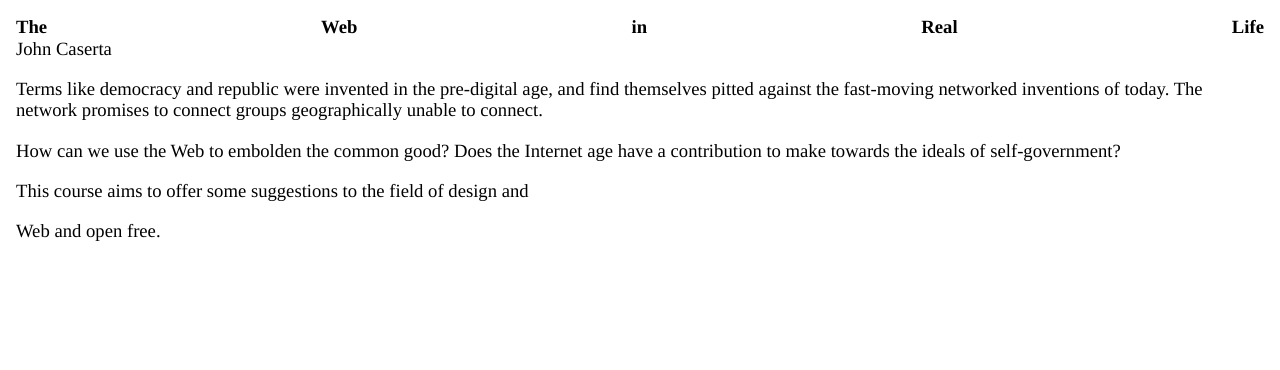
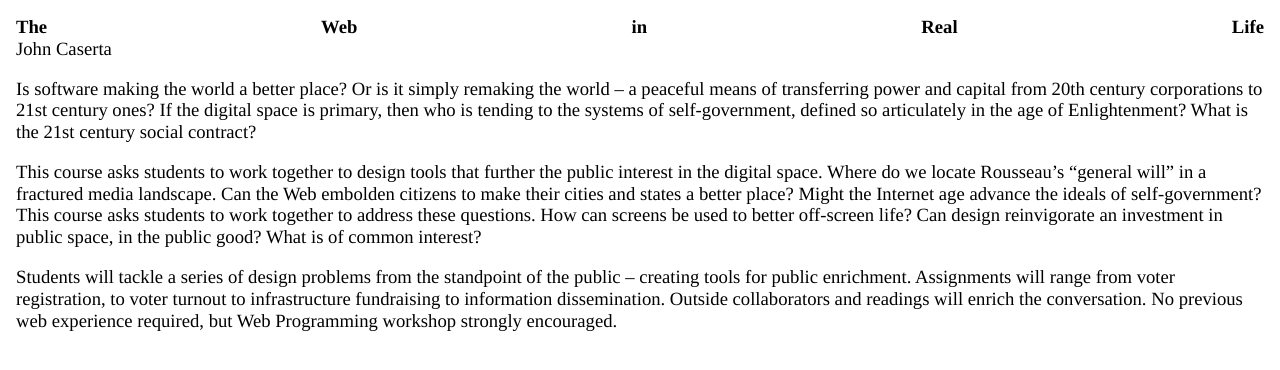
Before and after one commit to thedesignoffice/babybindery, a Jekyll site: the page built from _posts/2017-03-22-course-descript.md, in a window 1280 px wide. Shown: the top 370 px of the page. Built offline with Jekyll 4.4.1, drawn with Linux system fonts in a browser that asks for light colours.

Commit message:
descriptor

```diff
--- a/_posts/2017-03-22-course-descript.md
+++ b/_posts/2017-03-22-course-descript.md
@@ -6,11 +6,17 @@ author: John Caserta
 chapter: demo
 
 ---
+<!--
+The theories that penned American democracy hardly hold up alongside the fast-moving networks of today. The network connects individuals and groups more easily than neighbors. Who is your neighbor?
 
-Terms like democracy and republic were invented in the pre-digital age, and find themselves pitted against the fast-moving networked inventions of today. The network promises to connect groups geographically unable to connect.
 
-How can we use the Web to embolden the common good? Does the Internet age have a contribution to make towards the ideals of self-government?
 
-This course aims to offer some suggestions to the field of design and
 
-Web and open free.
+ The Web, a synthesis of free software and an open network, offers much to the graphic designer. For the aesthete, the modern browser supports sophisticated renderings that rival printed output. For the technically driven designer, the Web connects frameworks, libraries and communities together into multi-authored and fleeting hives of activity.
+-->
+
+Is software making the world a better place? Or is it simply remaking the world – a peaceful means of transferring power and capital from 20th century corporations to 21st century ones? If the digital space is primary, then who is tending to the systems of self-government, defined so articulately in the age of Enlightenment? What is the 21st century social contract?
+
+This course asks students to work together to design tools that further the public interest in the digital space. Where do we locate Rousseau's "general will" in a fractured media landscape. Can the Web embolden citizens to make their cities and states a better place? Might the Internet age advance the ideals of self-government? This course asks students to work together to address these questions. How can screens be used to better off-screen life? Can design reinvigorate an investment in public space, in the public good? What is of common interest?
+
+Students will tackle a series of design problems from the standpoint of the public – creating tools for public enrichment. Assignments will range from voter registration, to voter turnout to infrastructure fundraising to information dissemination. Outside collaborators and readings will enrich the conversation. No previous web experience required, but Web Programming workshop strongly encouraged.
```
